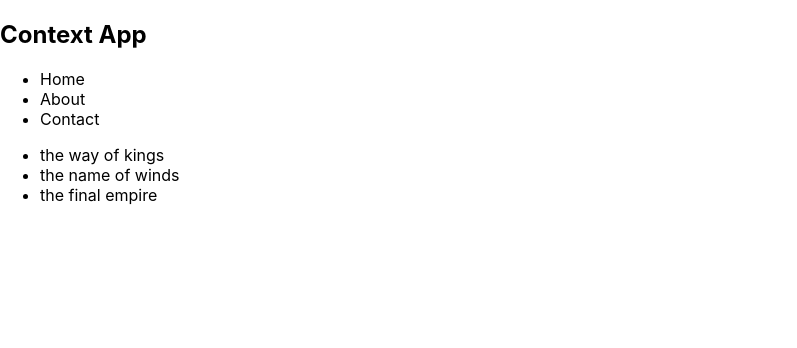
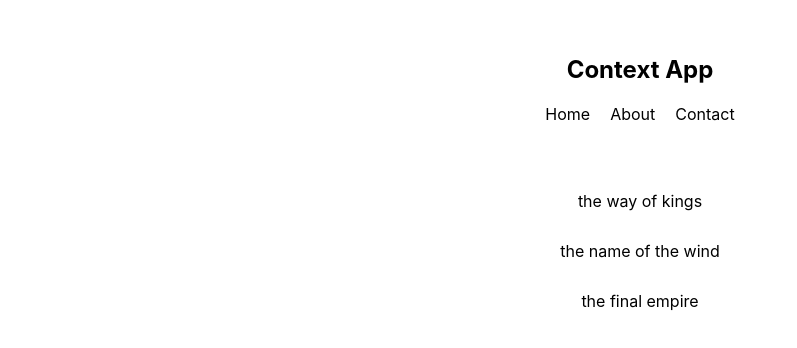
Before and after one commit to nurulusba/contextapp, a React (Create React App) app: page / in a window 1280 px wide. Shown: the top 348 px of the page, without its empty margins (0-797 px from the left). Built offline with nearby package versions, Linux system fonts and the light colour scheme.

Commit message:
create files

```diff
--- a/src/components/BookList.js
+++ b/src/components/BookList.js
@@ -3,15 +3,14 @@ import React, { Component } from 'react';
 class BookList extends Component {
     render() {
         return (
-            <div className='book-list-container'>
+            <div className="book-list">
             <ul>
               <li>the way of kings</li>
-                    <li>the name of winds</li>
+              <li>the name of the wind</li>
               <li>the final empire</li>
-
             </ul>
           </div>
-        )
+        );
       }
     }
 export default BookList;
--- a/src/index.css
+++ b/src/index.css
@@ -1,13 +1,38 @@
 body {
   margin: 0;
-  font-family: -apple-system, BlinkMacSystemFont, 'Segoe UI', 'Roboto', 'Oxygen',
-    'Ubuntu', 'Cantarell', 'Fira Sans', 'Droid Sans', 'Helvetica Neue',
+  font-family: -apple-system, BlinkMacSystemFont, "Segoe UI", "Roboto", "Oxygen",
+    "Ubuntu", "Cantarell", "Fira Sans", "Droid Sans", "Helvetica Neue",
     sans-serif;
   -webkit-font-smoothing: antialiased;
   -moz-osx-font-smoothing: grayscale;
 }
 
-code {
-  font-family: source-code-pro, Menlo, Monaco, Consolas, 'Courier New',
-    monospace;
+/* app styles */
+.App {
+  max-width: 400px;
+  margin: 30px auto;
+  text-align: center;
 }
+nav{
+  padding: 5px;
+}
+nav ul {
+  padding: 0;
+}
+nav ul li {
+  display: inline-block;
+  margin: 0 10px;
+}
+.book-list {
+  padding: 20px;
+  margin-bottom: 20px;
+}
+.book-list ul{
+  padding: 0;
+  list-style-type: none;
+}
+.book-list li {
+  padding: 10px;
+  margin: 10px auto;
+  border-radius: 10px;
+}
```
Lines whose indentation alone changed are shown as unchanged.
